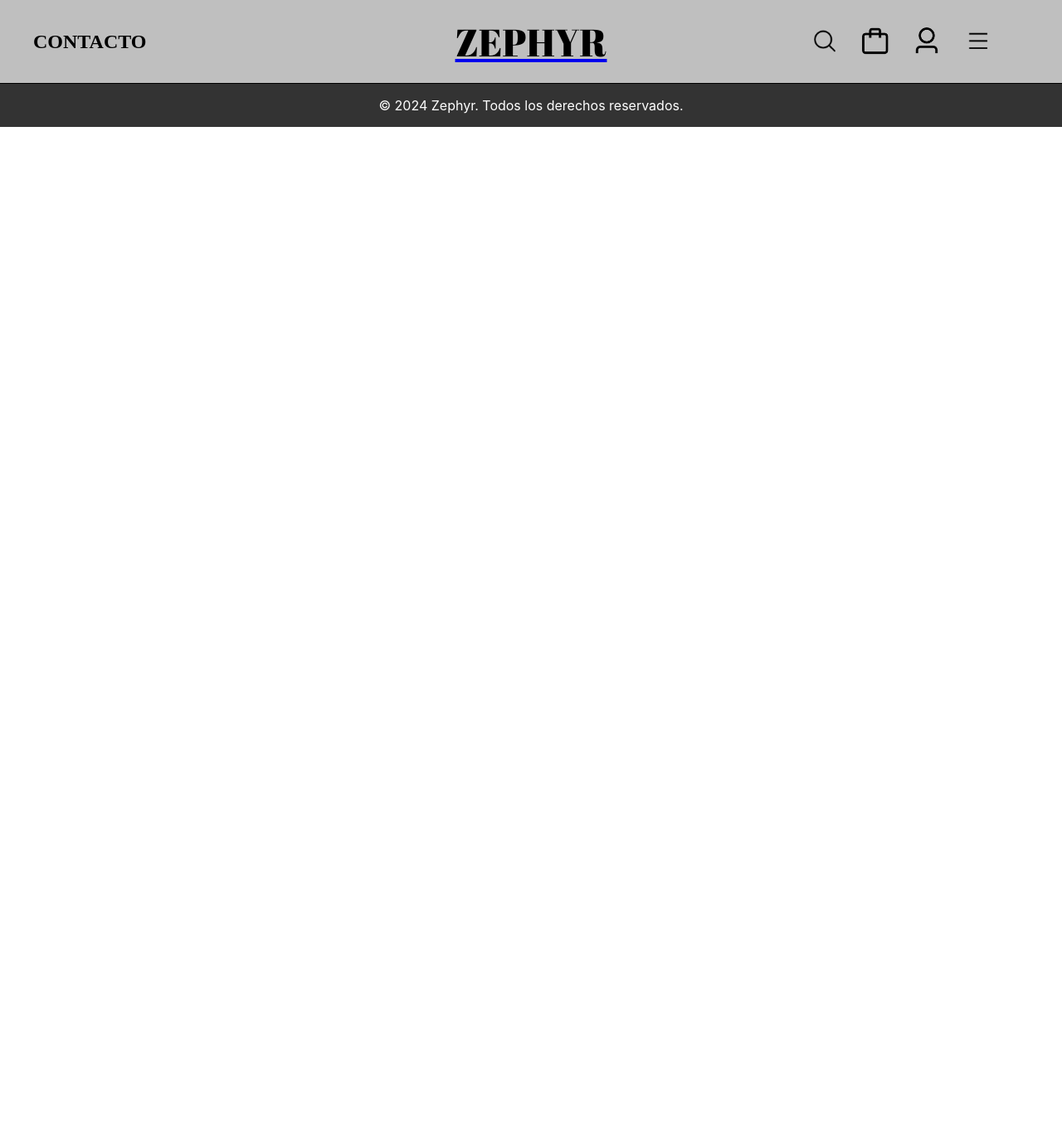
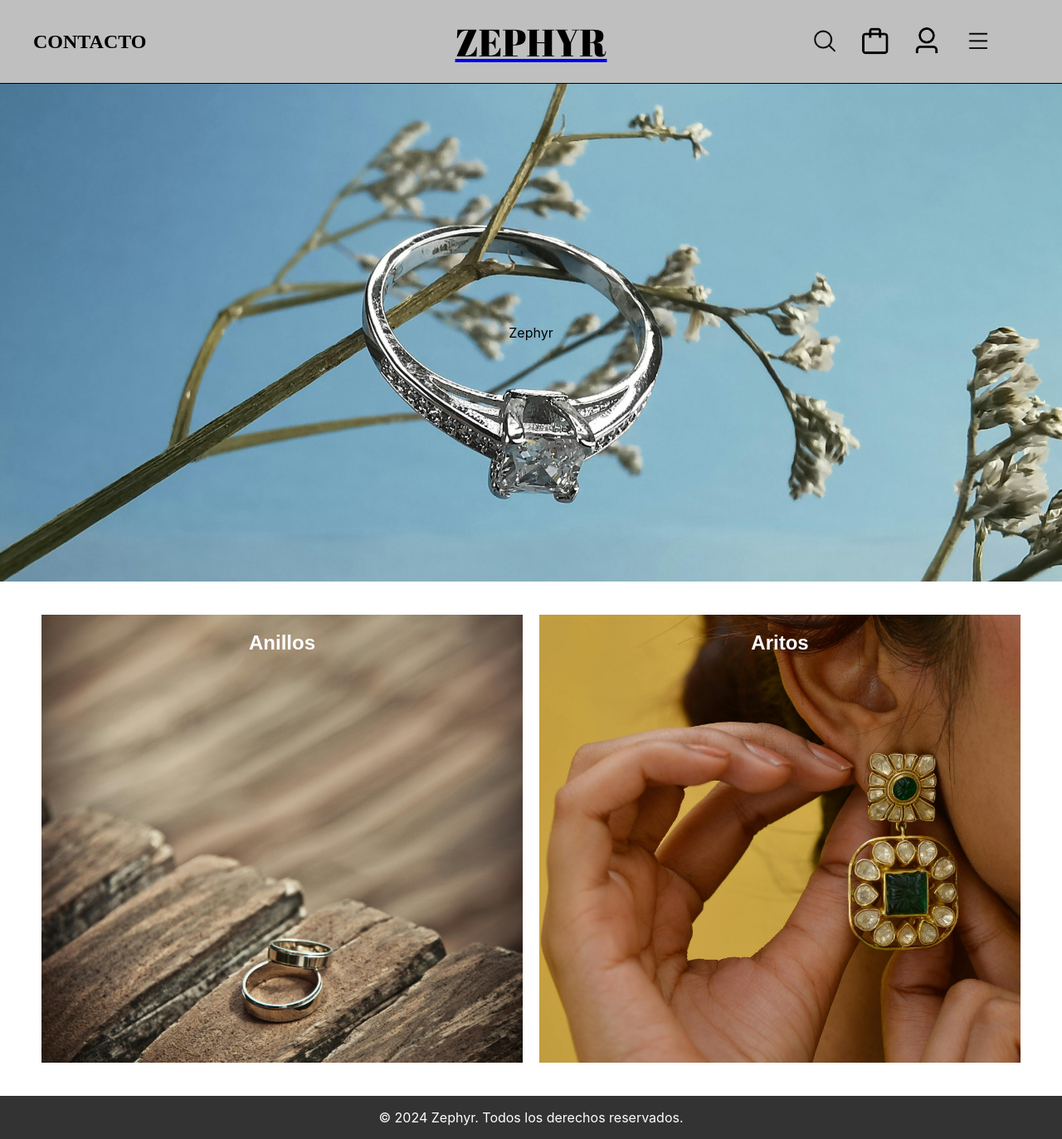
Before and after one commit to etec-programacion-3/2024-frontend-Inaki-Gongora, a React (Create React App) app: page / in a window 1280 px wide. Shown: the whole page at 83% size. Before the commit the page ends 800 px from the top, so only its background shows below. Built offline with nearby package versions, Linux system fonts and the light colour scheme.

Commit message:
25-10-24-Home

```diff
--- a/package.json
+++ b/package.json
@@ -9,6 +9,7 @@
     "axios": "^1.7.7",
     "react": "^18.3.1",
     "react-dom": "^18.3.1",
+    "react-helmet": "^6.1.0",
     "react-router-dom": "^6.27.0",
     "react-scripts": "^3.0.1",
     "web-vitals": "^2.1.4"
--- a/src/components/Header.css
+++ b/src/components/Header.css
@@ -50,7 +50,7 @@
     font-family: 'Abril Fatface';
     font-size: 46px;
     color: rgb(0, 0, 0);
-
+    text-decoration: none;
 }
 
 .botones-header {
--- /dev/null
+++ b/src/pages/Home/Home.css
@@ -0,0 +1,47 @@
+.Imagen-fondo {
+    width: 100%;
+    height: 600px;
+    text-align: center;
+    background-image: url(./../../assets/fondo-landing-copia.png);
+    background-size: cover;
+    background-position: center;
+
+    /* Flexbox properties for centering */
+    display: flex;
+    justify-content: center; /* Horizontal centering */
+    align-items: center; /* Vertical centering */
+}
+
+/* Style for the section and its children */
+.seccion {
+    display: flex;            /* Enables flexbox layout */
+    justify-content: space-around; /* Adds spacing between the items */
+    align-items: center;      /* Vertically aligns items in the center */
+    margin: 20px;
+    padding: 20px;
+}
+
+.div-imagenes {
+    width: 45%;
+    height: 500px;            /* Adjust width to make them fit side by side */
+    text-align: center;        /* Centers the content inside the div */
+    padding: 20px;
+    background-color: #f9f9f9; /* Light background for distinction */
+    background-image: url(./../../assets/ver-anillos.png);
+    background-size: cover;
+    background-position: center;
+    color: white;
+}
+
+.div-imagenes1 {
+    width: 45%;
+    height: 500px;            /* Adjust width to make them fit side by side */
+    text-align: center;        /* Centers the content inside the div */
+    padding: 20px;
+    background-color: #f9f9f9;
+    background-image: url(./../../assets/ver-aros.png);
+    background-size: cover;
+    background-position: center;
+    color: white;
+    /* Light background for distinction */
+}
--- a/src/pages/Home/Home.jsx
+++ b/src/pages/Home/Home.jsx
@@ -1,10 +1,23 @@
 // src/pages/Home.js
 import React from 'react';
-// import './Home.css';
+import './Home.css';
+
 const Home = () => {
   return (
-    <div>
+  <div>
+    <div className='Imagen-fondo'>
+      <p>Zephyr</p>
     </div>
+
+    <section className='seccion'>
+      <div className='div-imagenes'>
+        <h1> Anillos</h1>
+      </div>
+      <div className= "div-imagenes1">
+        <h1> Aritos </h1>
+      </div>
+    </section>
+  </div>
   );
 };
 
```
Also changed, not shown: src/assets/fondo-landing-copia.png (added), 1 other file (tests, documents, lock files or other folders).
